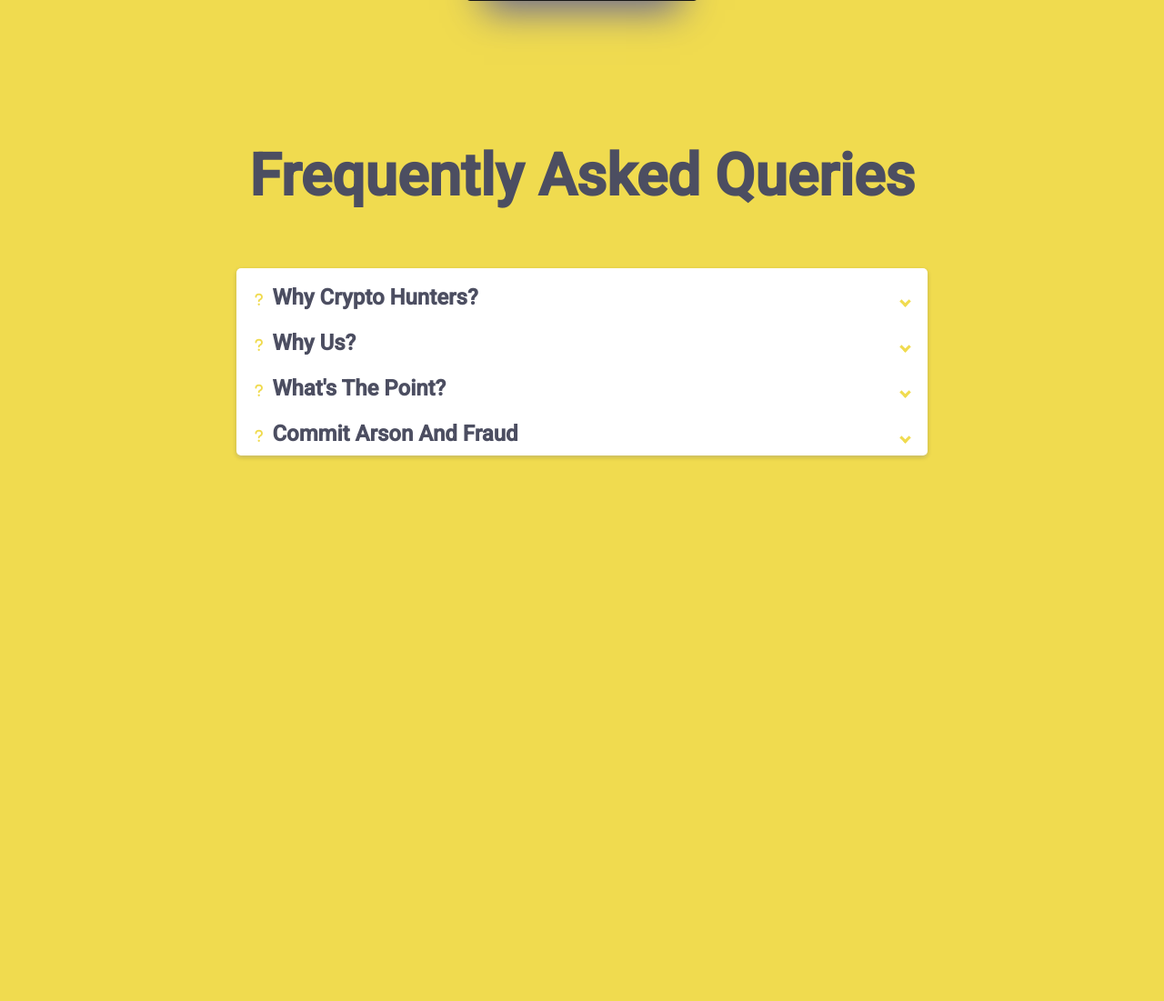
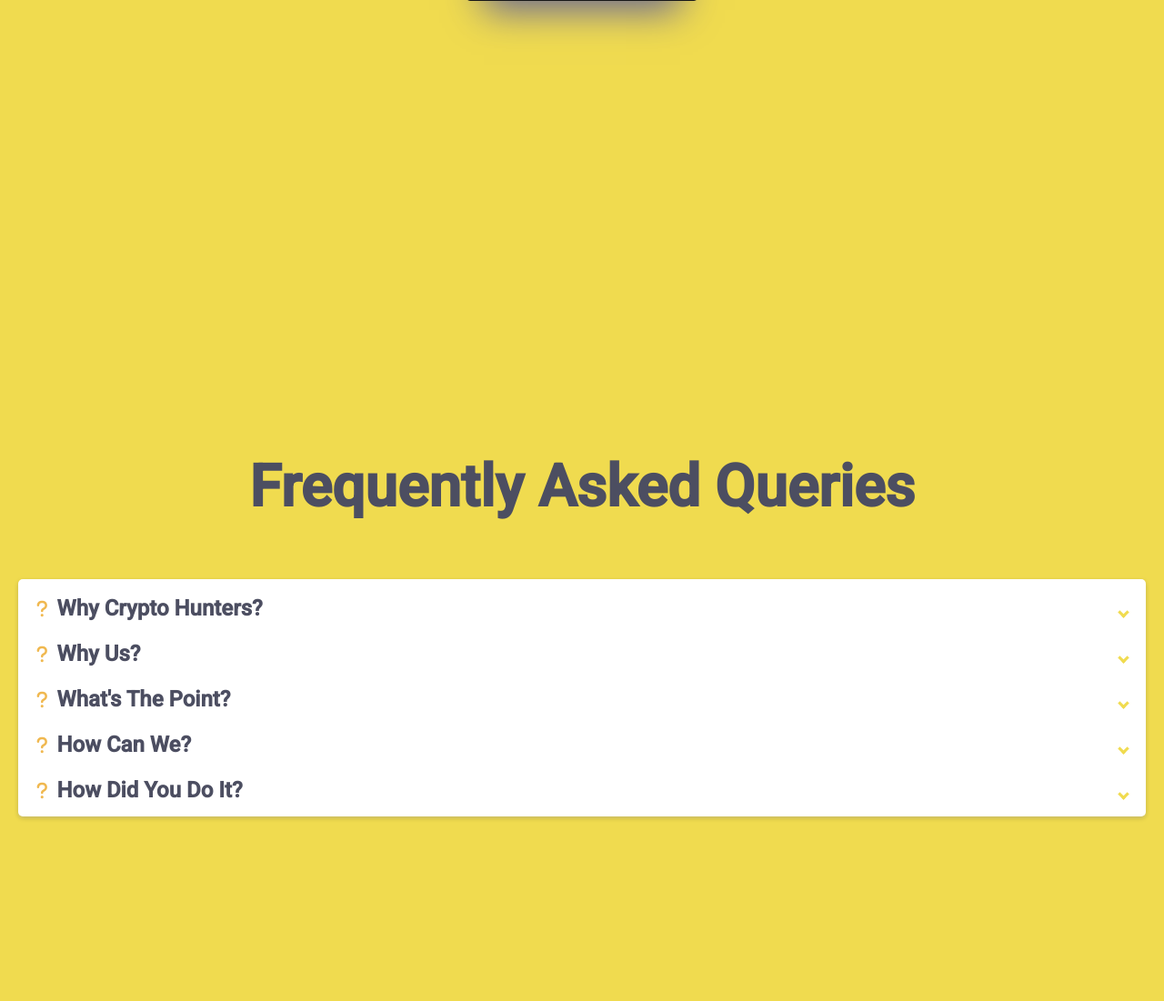
Before and after one commit to SparrowNado/CryptoHunters, a PHP site: page / in a window 1280 px wide. Shown: the part 2033-3134 px from the top of the page at 91% size. Before the commit the page ends 2538 px from the top, so only its background shows below. Run offline with PHP 8.4, Linux system fonts and the light colour scheme; some libraries are stand-ins or nearby versions; some web fonts are replaced.

Commit message:
Added Some Visual Changes
I did an oopsie (I legally broke protocol and not ashamed)

```diff
--- a/index.html
+++ b/index.html
@@ -31,7 +31,6 @@
 
 
     </nav>
-
     <section class="heropage" id="Home">
         <div class="hero-container">
             <div class="left-hero">
@@ -58,8 +57,6 @@
                 </p>
 
             </div>
-
-            <!-- FAQ HTML -->
 
             <div class="row1-container">
                 <div class="box box-down cyan">
@@ -143,7 +140,27 @@
 
 
             </div>
+        <!-- FAQ HTML -->
+
         <section class="faqbg">
+            <br>
+            <br>
+            <br>
+            <br>
+            <br>
+            <br>
+            <br>
+            <br>
+            <br>
+            <br>
+            <br>
+            <br>
+            <br>
+            <br>
+            <br>
+            <br>
+            <br>
+            <br>
             <div class="accordion-menu">
                 <h1 class="faqheader">Frequently Asked Queries</h1>
                 <ul>
@@ -174,13 +191,40 @@
                     <li>
                         <input type="checkbox" checked>
                         <i class="arrow"></i>
-                        <h2><i class="fas fa-question"></i>Commit Arson And Fraud</h2>
+                        <h2><i class="fas fa-question"></i>How Can We?</h2>
                         <p>
                             Lorem ipsum, dolor sit amet consectetur adipisicing elit. Voluptatum magni repellat dignissimos quae. Nihil molestias corporis dolorum, est repudiandae reiciendis aliquid non quos vel doloribus a quae culpa? Veritatis, id.
                         </p>
                     </li>
+                    <li>
+                        <input type="checkbox" checked>
+                        <i class="arrow"></i>
+                        <h2><i class="fas fa-question"></i>How Did You Do It?</h2>
+                        <p>
+                            Lorem ipsum, dolor sit amet consectetur adipisicing elit. Voluptatum magni repellat dignissimos quae. Nihil molestias corporis dolorum, est repudiandae reiciendis aliquid non quos vel doloribus a quae culpa? Veritatis, id.
+                        </p>
+                    </li>
+                    </li>
                 </ul>
             </div>
+            <br>
+            <br>
+            <br>
+            <br>
+            <br>
+            <br>
+            <br>
+            <br>
+            <br>
+            <br>
+            <br>
+            <br>
+            <br>
+            <br>
+            <br>
+            <br>
+            <br>
+            <br>
         </section>
 
 
--- a/style.css
+++ b/style.css
@@ -605,7 +605,7 @@
 	left: 50%;
 	margin: 0;
 	transform: translate(-50%, 0);
-	max-width: 800px;
+	max-width: 1300px;
     padding: 20px 20px 20px;
 	border-radius: 5px;
 }
@@ -614,6 +614,7 @@
 	line-height: 34px;
 	font-weight: 500;
 	letter-spacing: 1px;
+    padding-top: 50rem;
 	display: block;
 	margin: 0;
     cursor: pointer;
@@ -662,8 +663,11 @@
 ul li:nth-child(1){ border:none; }
 ul li:nth-of-type(1) { animation-delay: 0.5s; }
 ul li:nth-of-type(2) { animation-delay: 0.75s; }
-ul li:nth-of-type(3) { animation-delay: 1.0s; }
-ul li:last-of-type { padding-bottom: 0; }
+ul li:nth-of-type(3) { animation-delay: 1.25s; }
+ul li:nth-of-type(4) { animation-delay: 1.50s; }
+ul li:nth-of-type(5) { animation-delay: 1.75s; }
+
+ul li:last-of-type { padding-bottom: 5px; }
 
 ul li .arrow {
 	position: absolute;
@@ -672,8 +676,8 @@
 	right: 0;
 }
 ul li .fas{
-	color:#F0DB4F;
-	font-size: 15px;
+	color:#f0b84f;
+	font-size: 20px;
 	margin-right: 10px;
 }
 ul li .arrow:before, ul li .arrow:after {
```
